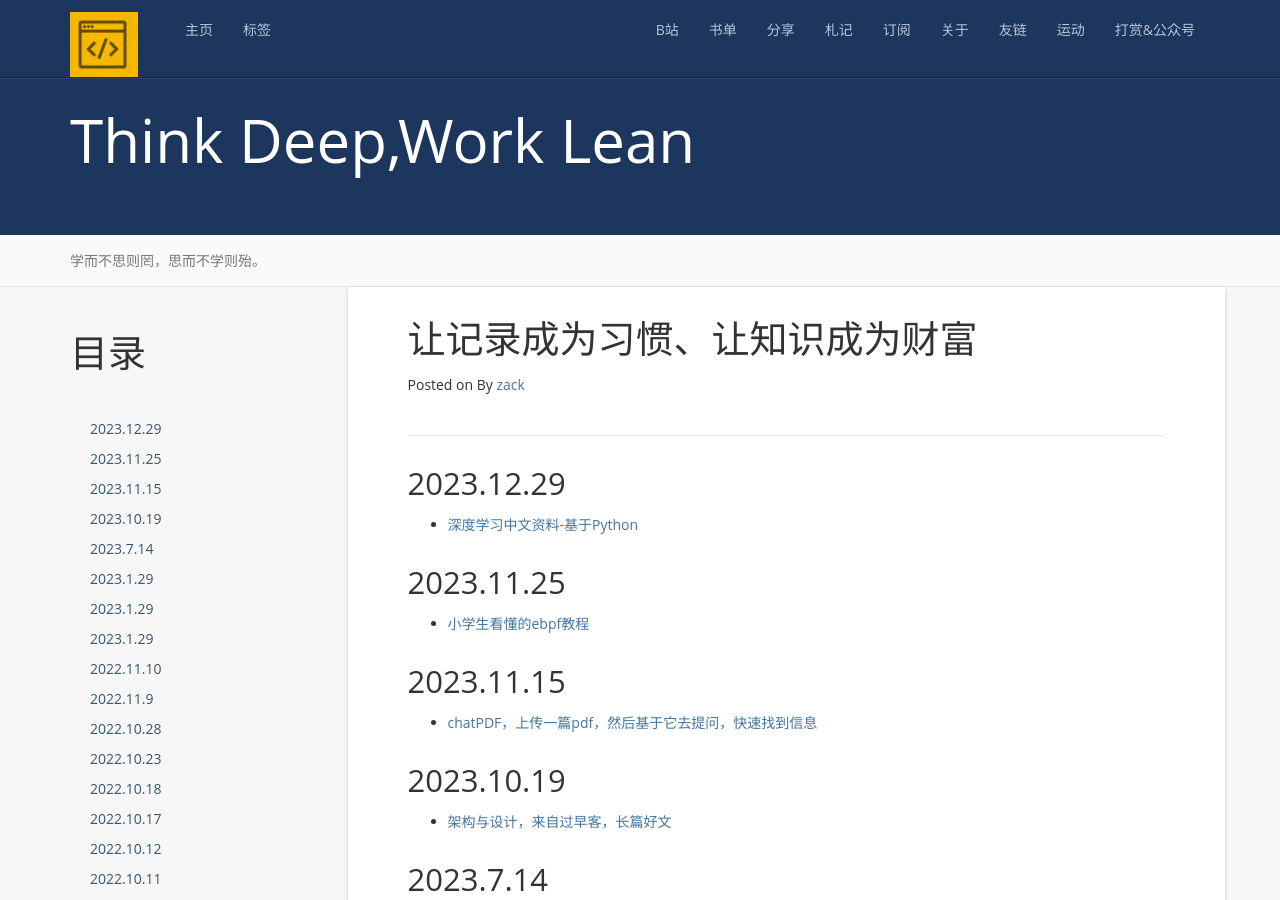
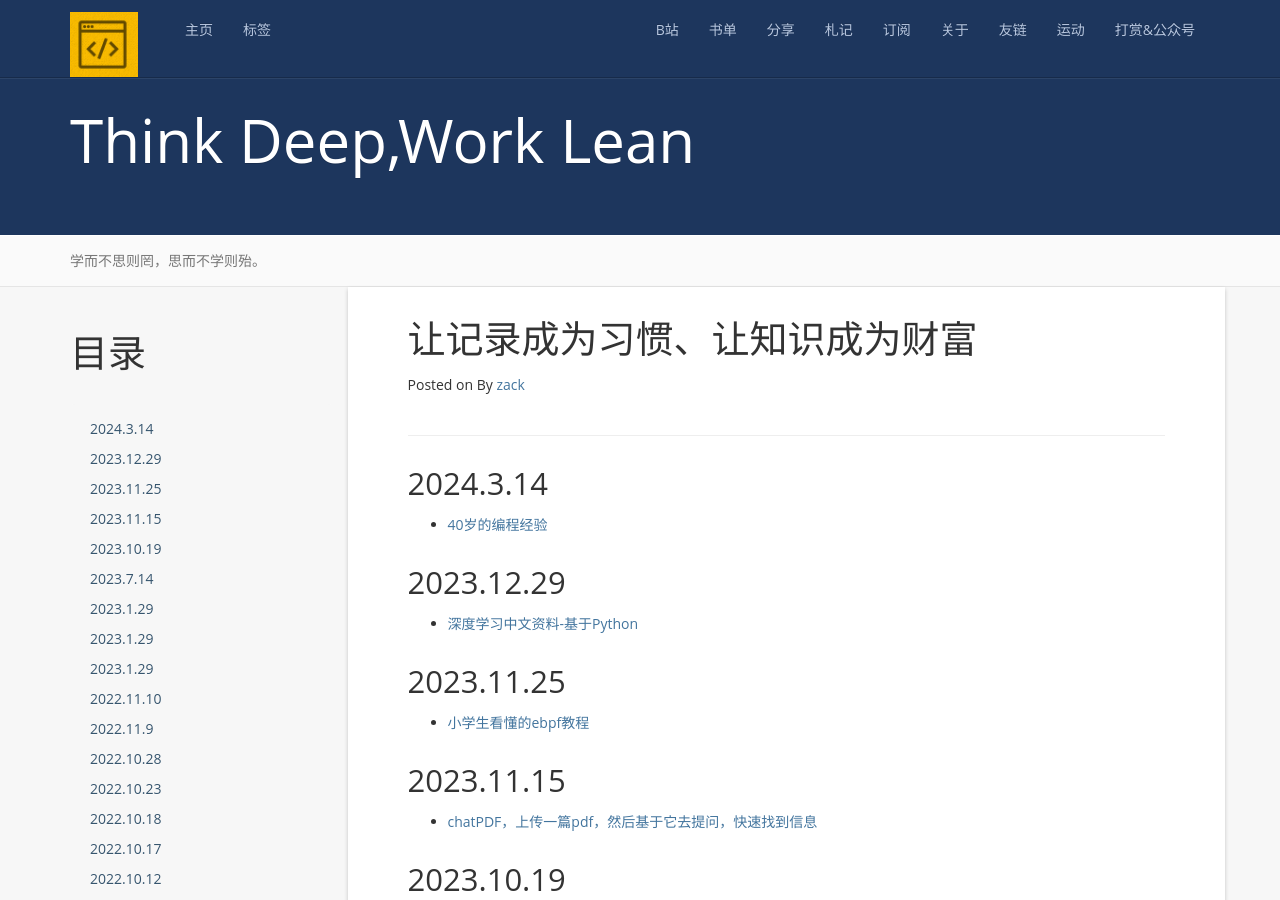
Before and after one commit to zackzhangkai/zackzhangkai.github.io, a Jekyll site: the page built from note.md, in a window 1280 px wide and 900 px high. Built offline with Jekyll 4.4.1, drawn with Linux system fonts in a browser that asks for light colours; nearby versions of some CDN libraries; a script that is not in the unit is left out; comment, search, counter and statistics services are not loaded.

Commit message:
add note
Signed-off-by: zackzhangkai <zhangkaiamm@gmail.com>

```diff
--- a/note.md
+++ b/note.md
@@ -8,6 +8,10 @@ permalink: /note/
 {:toc}
 
 ------------
+
+2024.3.14
+-----------
++ [40岁的编程经验](https://liw.fi/40/#index2h1)
 
 2023.12.29
 -----------
```
